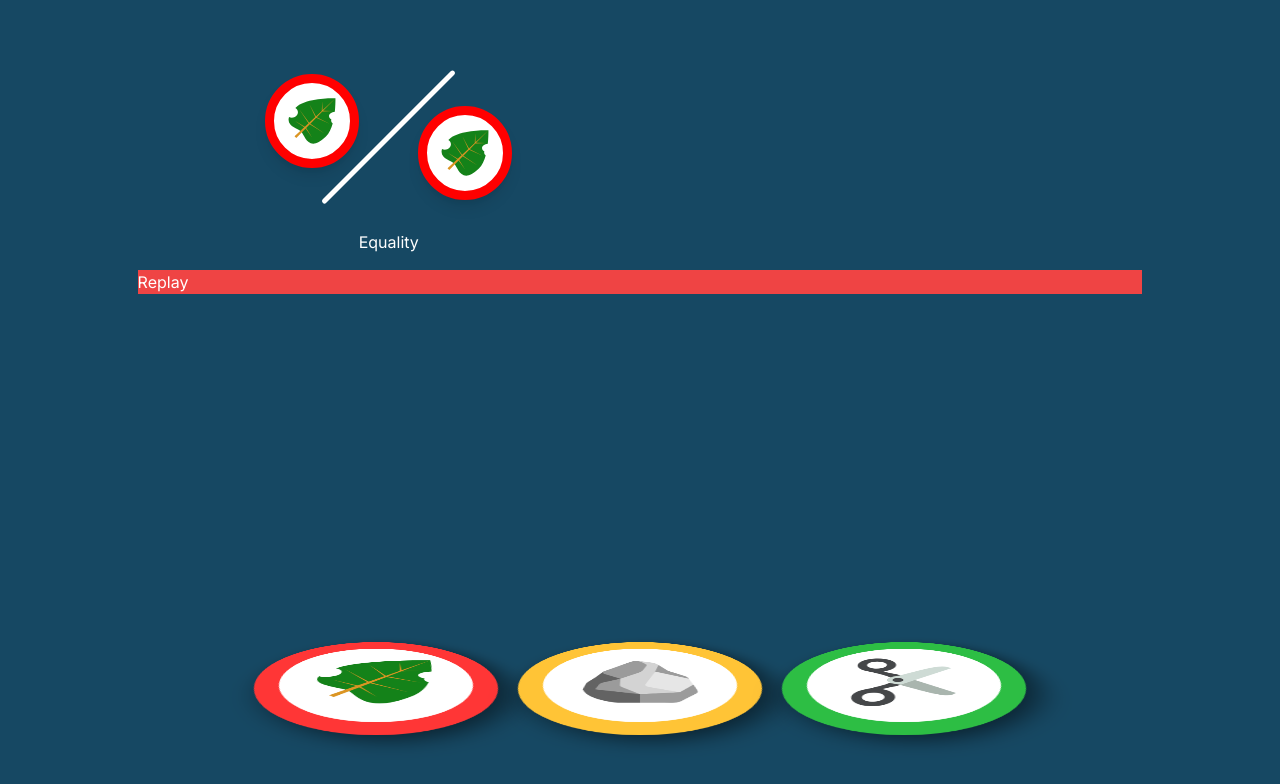
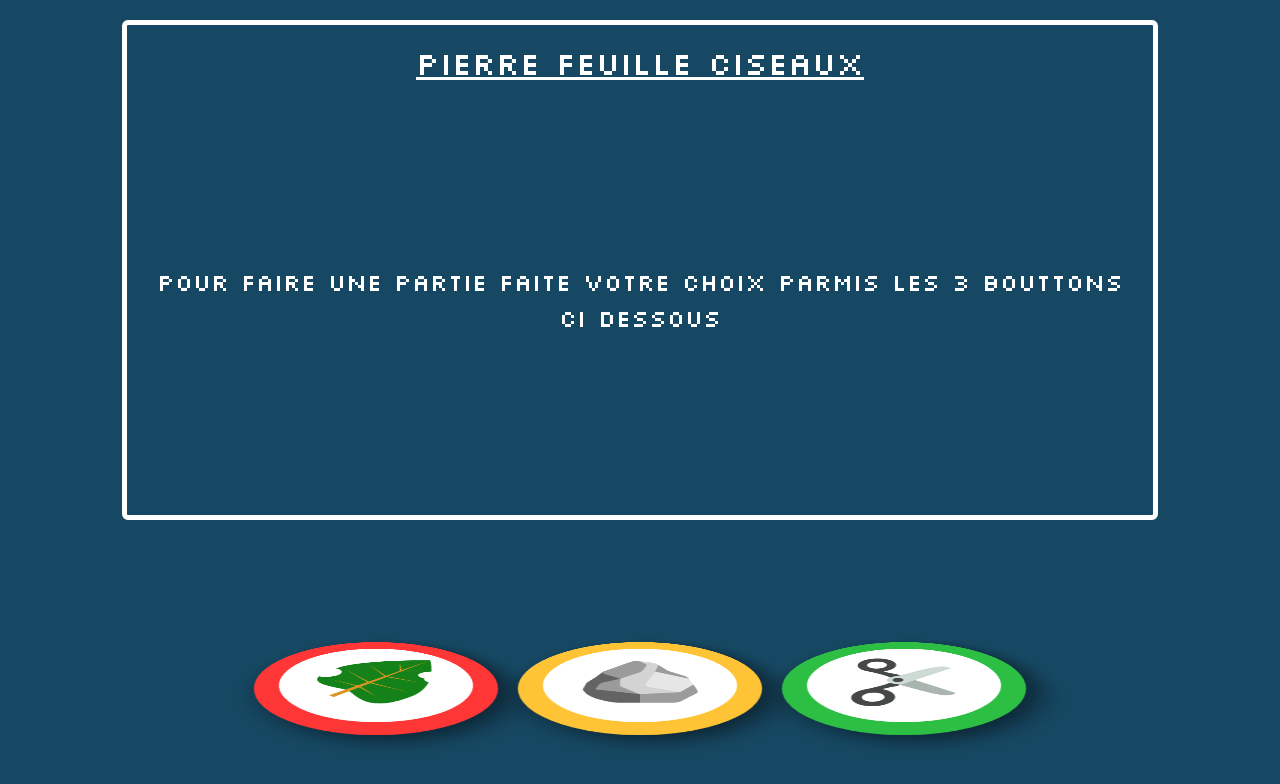
Before and after one commit to brissboss/rock_paper_scissors, a Next.js app in the folder rock_paper_scissors/: page / in a window 1280 px wide. Shown: the top 784 px of the page. Built offline with nearby package versions, Linux system fonts and the light colour scheme.

Commit message:
Update fonts and styles, finish main game

```diff
--- a/rock_paper_scissors/app/component/text/title.tsx
+++ b/rock_paper_scissors/app/component/text/title.tsx
@@ -1,11 +1,20 @@
 type TitleProps = {
     content: string,
+
+    size?: string
 }
 
 export default function Title(props: TitleProps) {
     return (
         <div>
-            <h1 className="px-3 py-1.5 text-[2rem] font-medium text-center">{props.content}</h1>
+            <h1
+                className="px-3 py-1.5 font-medium text-center underline"
+                style={{
+                    fontSize: (props.size ? props.size : '2rem')
+                }}
+            >
+                {props.content}
+            </h1>
         </div>
     )
 }
--- /dev/null
+++ b/rock_paper_scissors/app/component/zone/NewGameZone.tsx
@@ -0,0 +1,24 @@
+import Title from "../text/title"
+import ZoneTemplate from "./ZoneTemplate"
+
+export default function NewGameZone() {
+    return (
+        <ZoneTemplate
+            largeWidth
+            otherDivStyle="
+                flex flex-col justify-center items-center
+                w-[100%]
+                h-full
+                rounded-md
+                py-2 px-3
+                overflow-auto
+                text-white
+
+                border-[5px] border-white
+            "
+        >
+            <Title content="Pierre Feuille Ciseaux"/>
+            <p className="flex justify-center items-center text-center h-full text-[1.5rem]">Pour faire une partie faite votre choix parmis les 3 bouttons ci dessous</p>
+        </ZoneTemplate>
+    )
+}
--- /dev/null
+++ b/rock_paper_scissors/app/component/zone/ZoneTemplate.tsx
@@ -0,0 +1,38 @@
+import { ReactNode } from "react"
+
+type ZoneTemplateProps = {
+    children: ReactNode,
+
+    keyDiv?: number
+
+    largeWidth?: boolean
+
+    otherDivStyle?: string
+}
+
+export default function ZoneTemplate(props: ZoneTemplateProps) {
+    let divStyle = 'w-[80%] h-full rounded-md px-4 py-2 border-[5px] border-white overflow-auto text-white'
+
+    if (props.otherDivStyle)
+        divStyle = props.otherDivStyle
+
+    return (
+        <div
+            key={props.keyDiv}
+            className={`
+                ${props.largeWidth && 'flex flex-col justify-between items-center'}
+                ${!props.largeWidth && 'hidden 2xl:flex justify-center items-center'}
+                w-[90%] 2xl:w-[${props.largeWidth ? '50' : '25'}%]
+                h-[100%]
+                text-black
+                pt-5
+            `}
+        >
+            <div
+                className={divStyle}
+            >
+                {props.children}
+            </div>
+        </div>
+    )
+}
--- a/rock_paper_scissors/app/component/zone/result/DisplayResult.tsx
+++ b/rock_paper_scissors/app/component/zone/result/DisplayResult.tsx
@@ -1,11 +1,10 @@
 import { useEffect, useState, useRef } from "react";
 import Image from 'next/image'
 
-import ResultModule from "../../ResultModule";
+import ResultModule from "./ResultModule";
 import leaf from '@/public/leaf.svg'
 import rock from '@/public/rock.svg'
 import scissors from '@/public/scissors.svg'
-
 
 function wichWin(player: string, ai: string) {
     if (player === ai)
@@ -61,11 +60,11 @@ export default function ResultZone(props: ResultZoneProps) {
 
         switch (wichWin(props.playerChoice, props.aiChoice)) {
             case 0:
-                return <p>Defeat</p>
+                return <p className="text-[#FF3636]">Perdu</p>
             case 1:
-                return <p>Win</p>
+                return <p className="text-[#2DBE44]">Gagné</p>
             case 2:
-                return <p>Equality</p>
+                return <p className="text-[#FFC436]">Égalité</p>
             default:
                 return null
         }
@@ -74,55 +73,69 @@ export default function ResultZone(props: ResultZoneProps) {
     return (
         <div
             className="
-                w-1/2 h-1/2
-                py-4
+                w-full h-full
                 flex flex-col justify-center items-center
+
+                relative
+
+                overflow-hidden
             "
         >
             <div
                 ref={divRef}
                 className="
-                    flex justify-between
+                    flex flex-col justify-start
                     w-[90%] xl:w-[60%]
                     h-full
                 "
             >
                 <div
                     className="
-                        w-full flex justify-center items-start mt-[10%]
+                        flex justify-center items-center
+                        h-1/3
 
+                        text-[3rem] lg:text-[5rem]
+
+                        animate-text
+
+                    "
+                >
+                    <Result/>
+                </div>
+
+                <div
+                    className="
+                        absolute top-1/3 left-0
+                        w-2/3
+
+                        animate-slide-in-left
                     "
                 >
                     <ResultModule
                         type={props.playerChoice}
                         size={width}
+                        direction="left"
                     >
                         {imageUser(props.playerChoice)}
                     </ResultModule>
                 </div>
                 <div
-                    className="bg-white w-[10px] h-full rotate-45 rounded-full"
-                ></div>
-                <div
                     className="
-                        w-full flex justify-center items-end mb-[10%]
+                        absolute top-2/3 right-0
+                        w-2/3
 
+                        animate-slide-in-right
                     "
                 >
                     <ResultModule
                         type={props.aiChoice}
                         size={width}
+                        direction="right"
                     >
                         {imageUser(props.aiChoice)}
                     </ResultModule>
                 </div>
             </div>
-            <div
-                className="
-                "
-            >
-                <Result/>
-            </div>
         </div>
     )
 }
--- /dev/null
+++ b/rock_paper_scissors/app/component/zone/result/ResultModule.tsx
@@ -0,0 +1,57 @@
+import { ReactNode, RefObject } from 'react'
+
+type ResultModuleProps = {
+    children: ReactNode
+
+    // leaf, rock or scissors
+    type: string
+
+    // in px
+    size: number
+
+    // 'left' or 'right'
+    direction: string
+}
+
+export default function ResultModule(props: ResultModuleProps) {
+    const color = () => {
+        switch (props.type) {
+            case 'leaf':
+                return '#FF3636'
+            case 'rock':
+                return '#FFC436'
+            case 'scissors':
+                return '#2DBE44'
+            default:
+                return 'red'
+        }
+    }
+
+    return (
+        <div
+            className={`
+                flex justify-center items-center
+
+                ${props.direction === 'left' ? 'rounded-r-full' : 'rounded-l-full'}
+
+                bg-white
+                shadow-lg
+            `}
+            style={{
+                borderWidth: props.size / 10 + 'px',
+                borderColor: color(),
+                height: props.size + 'px',
+            }}
+        >
+            <div
+                className={`
+                    flex ${props.direction === 'left' ? 'justify-end' : 'justify-start'} items-center
+                    px-6
+                    w-full
+                `}
+            >
+                {props.children}
+            </div>
+        </div>
+    )
+}
--- a/rock_paper_scissors/app/component/zone/result/ResultZone.tsx
+++ b/rock_paper_scissors/app/component/zone/result/ResultZone.tsx
@@ -1,5 +1,6 @@
 'use client'
 
+import ZoneTemplate from "../ZoneTemplate"
 import ResultZone from "./DisplayResult"
 
 type ResultProps = {
@@ -9,30 +10,21 @@ type ResultProps = {
 
 export default function Result(props: ResultProps) {
     return (
-        <div
+        <ZoneTemplate
+            largeWidth
+            otherDivStyle="
+                flex flex-col justify-between items-center
+                w-[100%]
+                h-full
+                rounded-md
+                py-2
+                overflow-auto
+                text-white
 
-            className="
-                flex justify-center items-center
-                w-[90%] 2xl:w-[50%]
-                h-[100%]
-                text-black
-                pt-5
+                border-[5px] border-white
             "
         >
-            <div
-                className="
-                    w-[100%]
-                    h-full
-                    rounded-md
-                    px-4 py-2
-                    overflow-auto
-                    text-white
-                "
-            >
-                <ResultZone playerChoice={props.playerChoice} aiChoice={props.aiChoice} />
-                <div className="bg-red-500 cursor-pointer hover:bg-red-800" onClick={() => console.log}>Replay</div>
-            </div>
-        </div>
-
+            <ResultZone playerChoice={props.playerChoice} aiChoice={props.aiChoice} />
+        </ZoneTemplate>
     )
 }
--- a/rock_paper_scissors/app/globals.css
+++ b/rock_paper_scissors/app/globals.css
@@ -13,3 +13,47 @@
   background-color: white;
   border-radius: 100px;
 }
+
+@keyframes slideFromLeft {
+  0% {
+    transform: translateX(-100%);
+  }
+
+  100% {
+    transform: translateX(-12%);
+  }
+
+}
+
+@keyframes slideFromRight {
+  0% {
+    transform: translateX(100%);
+  }
+
+  100% {
+    transform: translateX(12%);
+  }
+
+}
+
+@keyframes boum {
+  0% {
+    font-size: 0;
+  }
+
+  100% {
+    font-size: 100;
+  }
+}
+
+.animate-slide-in-left {
+  animation: slideFromLeft 0.5s cubic-bezier(0.68,-0.55,0.27,1.55) forwards;
+}
+
+.animate-slide-in-right {
+  animation: slideFromRight 0.5s cubic-bezier(0.68,-0.55,0.27,1.55) forwards;
+}
+
+.animate-text {
+  animation: boum 0.5s cubic-bezier(0.68,-0.55,0.27,1.55) forwards;
+}
--- a/rock_paper_scissors/app/layout.tsx
+++ b/rock_paper_scissors/app/layout.tsx
@@ -1,8 +1,9 @@
 import type { Metadata } from 'next'
-import { Inter } from 'next/font/google'
+import { Inter, Silkscreen } from 'next/font/google'
 import './globals.css'
 
 const inter = Inter({ subsets: ['latin'] })
+const silkscreen = Silkscreen({weight: '400', subsets: ['latin']})
 
 export const metadata: Metadata = {
   title: 'Create Next App',
@@ -16,7 +17,7 @@ export default function RootLayout({
 }) {
   return (
     <html lang="en" className='bg-bg-color text-white'>
-      <body className={inter.className}>{children}</body>
+      <body className={silkscreen.className}>{children}</body>
     </html>
   )
 }
--- a/rock_paper_scissors/app/page.tsx
+++ b/rock_paper_scissors/app/page.tsx
@@ -1,15 +1,15 @@
 'use client'
 
-import { useRouter } from "next/navigation"
-import { useRef, useState } from "react"
+import { useState } from "react"
 
 import GameZoneUSer from "./component/zone/GameZone"
 import HistoryZone from "./component/zone/HistoryZone"
 import RulesZone from "./component/zone/RulesZone"
-import ResultZone from "./component/zone/result/DisplayResult"
 import Result from "./component/zone/result/ResultZone"
+import NewGameZone from "./component/zone/NewGameZone"
 
 export default function Home() {
+    const [openResult, setOpenResult] = useState<boolean>(false)
     const [playerChoice, setPlayerChoice] = useState<string>("")
     const [aiChoice, setAiChoice] = useState<string>("")
     const [keyHistory, setKeyHistory] = useState<number>(0)
@@ -27,9 +27,14 @@ export default function Home() {
             setPlayerChoice(choice)
             setAiChoice(res)
             setKeyHistory(prevKey => prevKey + 1)
+            setOpenResult(true)
         }
         else
             console.error("The \"choice\" variable is incorrect\n", choice)
+    }
+
+    const replay = () => {
+        setOpenResult(false)
     }
 
     return (
@@ -49,13 +54,21 @@ export default function Home() {
                 "
             >
                 <RulesZone />
-                <Result
-                    playerChoice={playerChoice}
-                    aiChoice={aiChoice}
-                />
+                {!openResult ?
+                    <NewGameZone/>
+                    :
+                    <Result
+                        playerChoice={playerChoice}
+                        aiChoice={aiChoice}
+                    />
+                }
                 <HistoryZone keyHistory={keyHistory}/>
             </div>
-            <GameZoneUSer selectChoice={(choice: string) => selectChoicePlayer(choice)} />
+            {!openResult ?
+                <GameZoneUSer selectChoice={(choice: string) => selectChoicePlayer(choice)} />
+                :
+                <div onClick={() => replay()} className="bg-red-500 px-2 py-1 mb-10 rounded-md cursor-pointer">Rejouer ?</div>
+            }
         </div>
     )
 }
```
Also changed, not shown: rock_paper_scissors/app/component/zone/HistoryZone.tsx (+8 -29 lines), rock_paper_scissors/app/component/zone/RulesZone.tsx (+6 -26 lines). Lines whose indentation alone changed are shown as unchanged.
